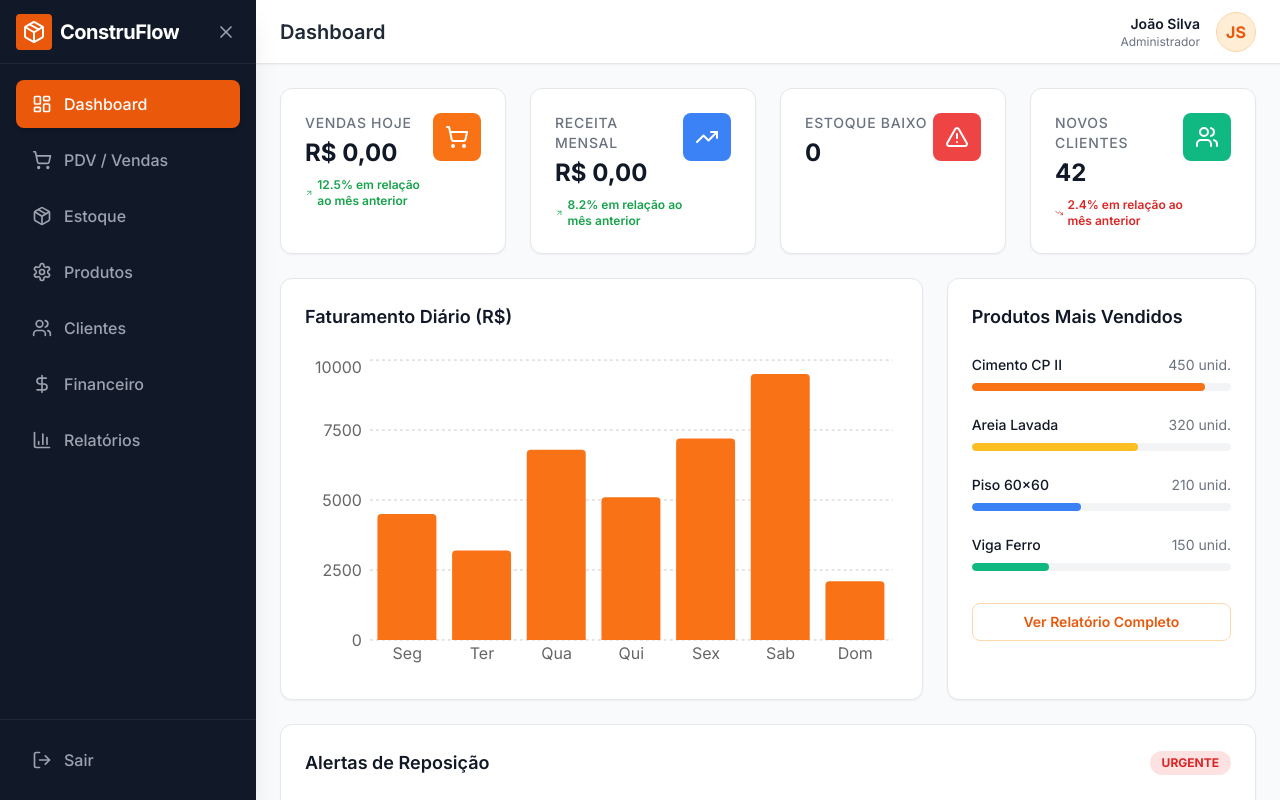
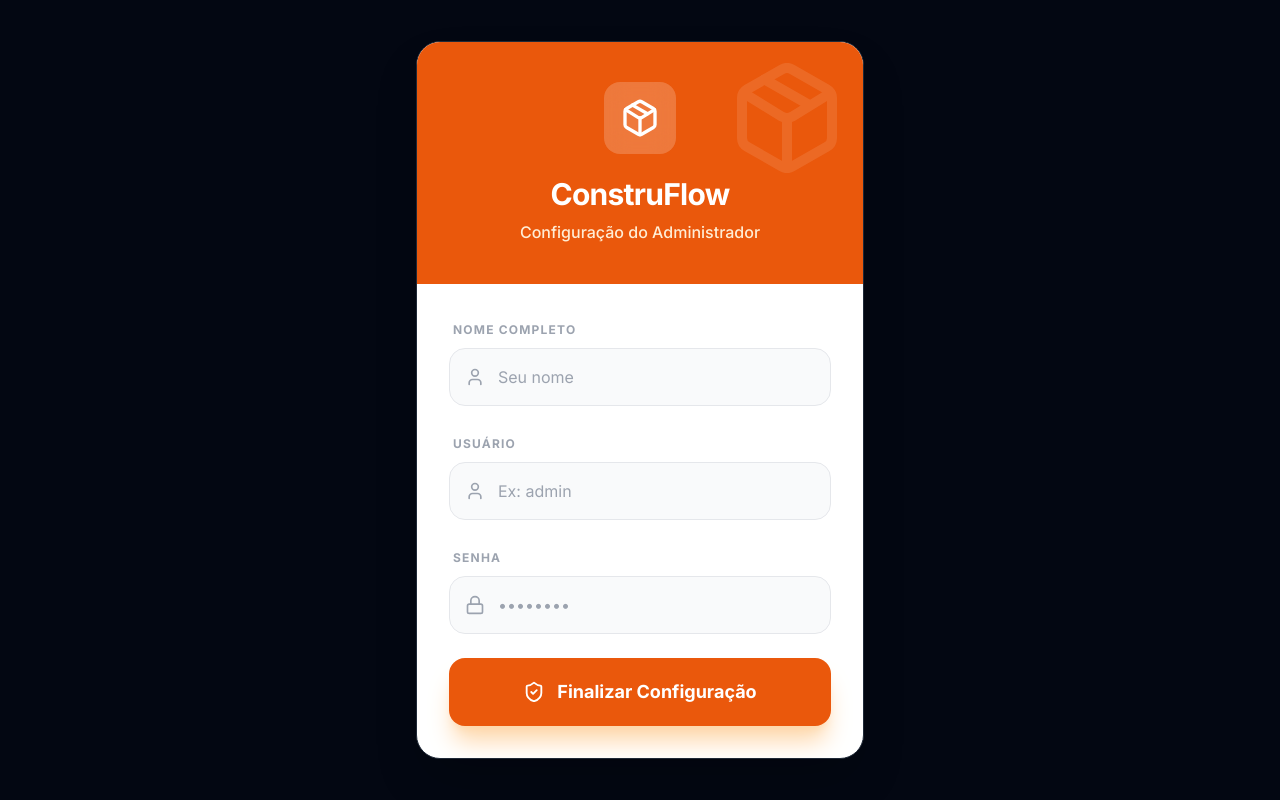
Before and after one commit to silvapalmeiras2025-web/VENDA-E-ESTOQUE-, a React (Vite) app: page / in a window 1280 px wide. Built offline with nearby package versions, Linux system fonts and the light colour scheme.

Commit message:
feat: Implement basic authentication and navigation
Introduces user authentication flow with login and registration.
Handles initial user setup and stores user data.
Refactors navigation to conditionally render based on authentication status.
Adds loading indicator for initial app load.

```diff
--- a/App.tsx
+++ b/App.tsx
@@ -1,6 +1,5 @@
-
-import React, { useState } from 'react';
-import { Routes, Route, Link, useLocation } from 'react-router-dom';
+import React, { useState, useEffect } from 'react';
+import { Routes, Route, Link, useLocation, useNavigate, Navigate } from 'react-router-dom';
 import {
   LayoutDashboard,
   ShoppingCart,
@@ -11,7 +10,10 @@ import {
   Settings,
   Menu,
   X,
-  LogOut
+  LogOut,
+  Lock,
+  User as UserIcon,
+  ShieldCheck
 } from 'lucide-react';
 
 import Dashboard from './pages/Dashboard';
@@ -21,90 +23,260 @@ import Customers from './pages/Customers';
 import ProductsPage from './pages/ProductsPage';
 import Finance from './pages/Finance';
 import Reports from './pages/Reports';
+import { User, UserProfile } from './types';
+import { getStorageData, setStorageData } from './db';
 
-const SidebarItem = ({ to, icon: Icon, label, active, collapsed }: { to: string, icon: any, label: string, active: boolean, collapsed: boolean }) => (
+const AuthScreen = ({ onLogin }: { onLogin: (user: User) => void }) => {
+  const [isFirstRun, setIsFirstRun] = useState(false);
+  const [login, setLogin] = useState('');
+  const [senha, setSenha] = useState('');
+  const [nome, setNome] = useState('');
+  const [error, setError] = useState('');
+
+  useEffect(() => {
+    const users = getStorageData<User[]>('users', []);
+    setIsFirstRun(users.length === 0);
+  }, []);
+
+  const handleAction = (e: React.FormEvent) => {
+    e.preventDefault();
+    setError('');
+
+    if (!login || !senha) {
+      setError('Informe login e senha.');
+      return;
+    }
+
+    const users = getStorageData<User[]>('users', []);
+
+    if (isFirstRun) {
+      if (!nome) {
+        setError('Informe o seu nome completo.');
+        return;
+      }
+      const newUser: User = {
+        id: Date.now().toString(),
+        nome,
+        login,
+        senha,
+        perfil: UserProfile.ADMIN,
+        ativo: true
+      };
+      setStorageData('users', [...users, newUser]);
+      onLogin(newUser);
+    } else {
+      const user = users.find(u => u.login.toLowerCase() === login.toLowerCase() && u.senha === senha);
+      if (user) {
+        if (!user.ativo) {
+          setError('Este usuário está desativado.');
+          return;
+        }
+        onLogin(user);
+      } else {
+        setError('Login ou senha incorretos.');
+      }
+    }
+  };
+
+  return (
+    <div className="min-h-screen flex items-center justify-center bg-gray-950 p-4">
+      <div className="bg-white w-full max-w-md rounded-3xl shadow-2xl overflow-hidden border border-gray-800">
+        <div className="bg-orange-600 p-10 text-white text-center relative overflow-hidden">
+          <div className="absolute top-0 right-0 p-4 opacity-10">
+            <Package size={120} />
+          </div>
+          <div className="relative z-10">
+            <div className="inline-block p-4 bg-white/20 rounded-2xl mb-4 backdrop-blur-md">
+              <Package size={40} />
+            </div>
+            <h1 className="text-3xl font-black tracking-tight">ConstruFlow</h1>
+            <p className="text-orange-100 mt-2 font-medium">
+              {isFirstRun ? 'Configuração do Administrador' : 'Gestão de Materiais de Construção'}
+            </p>
+          </div>
+        </div>
+
+        <form onSubmit={handleAction} className="p-8 space-y-6">
+          {error && (
+            <div className="bg-red-50 text-red-600 p-4 rounded-xl text-sm font-semibold border border-red-100 animate-pulse">
+              {error}
+            </div>
+          )}
+
+          {isFirstRun && (
+            <div className="space-y-2">
+              <label className="text-xs font-bold text-gray-400 uppercase tracking-widest ml-1">Nome Completo</label>
+              <div className="relative">
+                <UserIcon className="absolute left-4 top-1/2 -translate-y-1/2 text-gray-400" size={20} />
+                <input
+                  type="text"
+                  required
+                  className="w-full pl-12 pr-4 py-4 bg-gray-50 border border-gray-200 rounded-2xl outline-none focus:ring-2 focus:ring-orange-500 focus:bg-white transition-all"
+                  placeholder="Seu nome"
+                  value={nome}
+                  onChange={e => setNome(e.target.value)}
+                />
+              </div>
+            </div>
+          )}
+
+          <div className="space-y-2">
+            <label className="text-xs font-bold text-gray-400 uppercase tracking-widest ml-1">Usuário</label>
+            <div className="relative">
+              <UserIcon className="absolute left-4 top-1/2 -translate-y-1/2 text-gray-400" size={20} />
+              <input
+                type="text"
+                required
+                className="w-full pl-12 pr-4 py-4 bg-gray-50 border border-gray-200 rounded-2xl outline-none focus:ring-2 focus:ring-orange-500 focus:bg-white transition-all"
+                placeholder="Ex: admin"
+                value={login}
+                onChange={e => setLogin(e.target.value)}
+              />
+            </div>
+          </div>
+
+          <div className="space-y-2">
+            <label className="text-xs font-bold text-gray-400 uppercase tracking-widest ml-1">Senha</label>
+            <div className="relative">
+              <Lock className="absolute left-4 top-1/2 -translate-y-1/2 text-gray-400" size={20} />
+              <input
+                type="password"
+                required
+                className="w-full pl-12 pr-4 py-4 bg-gray-50 border border-gray-200 rounded-2xl outline-none focus:ring-2 focus:ring-orange-500 focus:bg-white transition-all"
+                placeholder="••••••••"
+                value={senha}
+                onChange={e => setSenha(e.target.value)}
+              />
+            </div>
+          </div>
+
+          <button
+            type="submit"
+            className="w-full bg-orange-600 hover:bg-orange-700 text-white font-bold py-5 rounded-2xl shadow-xl shadow-orange-200 transition-all flex items-center justify-center space-x-3 active:scale-95"
+          >
+            {isFirstRun ? <ShieldCheck size={22} /> : null}
+            <span className="text-lg">{isFirstRun ? 'Finalizar Configuração' : 'Acessar ERP'}</span>
+          </button>
+        </form>
+      </div>
+    </div>
+  );
+};
+
+const SidebarItem = ({ to, icon: Icon, label, active, collapsed }: any) => (
   <Link
     to={to}
-    className={`flex items-center space-x-3 px-4 py-3 rounded-lg transition-colors ${
+    className={`flex items-center space-x-3 px-4 py-3.5 rounded-xl transition-all ${
       active
-        ? 'bg-orange-600 text-white shadow-md'
+        ? 'bg-orange-600 text-white shadow-lg shadow-orange-900/20'
         : 'text-gray-400 hover:bg-gray-800 hover:text-white'
     }`}
   >
-    <Icon size={20} />
-    {!collapsed && <span className="font-medium whitespace-nowrap">{label}</span>}
+    <Icon size={22} />
+    {!collapsed && <span className="font-semibold whitespace-nowrap">{label}</span>}
   </Link>
 );
 
 const App: React.FC = () => {
+  const [currentUser, setCurrentUser] = useState<User | null>(null);
   const [isSidebarOpen, setIsSidebarOpen] = useState(true);
+  const [isReady, setIsReady] = useState(false);
   const location = useLocation();
+  const navigate = useNavigate();
+
+  useEffect(() => {
+    const saved = sessionStorage.getItem('cf_session');
+    if (saved) {
+      try {
+        setCurrentUser(JSON.parse(saved));
+      } catch (e) {
+        sessionStorage.removeItem('cf_session');
+      }
+    }
+    setIsReady(true);
+  }, []);
+
+  const handleLogin = (user: User) => {
+    setCurrentUser(user);
+    sessionStorage.setItem('cf_session', JSON.stringify(user));
+    navigate('/');
+  };
+
+  const handleLogout = () => {
+    setCurrentUser(null);
+    sessionStorage.removeItem('cf_session');
+    navigate('/');
+  };
+
+  if (!isReady) return null;
+
+  if (!currentUser) {
+    return <AuthScreen onLogin={handleLogin} />;
+  }
 
   return (
-    <div className="flex h-screen bg-gray-100 overflow-hidden">
-      {/* Sidebar */}
-      <aside
-        className={`${
-          isSidebarOpen ? 'w-64' : 'w-20'
-        } bg-gray-900 transition-all duration-300 flex flex-col z-50 shadow-xl`}
-      >
-        <div className="p-4 flex items-center justify-between border-b border-gray-800 h-16 shrink-0">
-          <div className={`flex items-center space-x-2 overflow-hidden ${!isSidebarOpen && 'hidden'}`}>
-            <div className="bg-orange-600 p-1.5 rounded">
+    <div className="flex h-screen bg-gray-100 overflow-hidden font-sans">
+      <aside className={`${isSidebarOpen ? 'w-72' : 'w-24'} bg-gray-950 transition-all duration-500 ease-in-out flex flex-col z-50 shadow-2xl border-r border-white/5`}>
+        <div className="p-6 flex items-center justify-between h-20 shrink-0">
+          <div className={`flex items-center space-x-3 overflow-hidden transition-opacity duration-300 ${!isSidebarOpen && 'opacity-0'}`}>
+            <div className="bg-orange-600 p-2 rounded-xl shadow-inner">
               <Package className="text-white" size={24} />
             </div>
-            <span className="text-white font-bold text-xl truncate tracking-tight">ConstruFlow</span>
+            <span className="text-white font-black text-2xl tracking-tighter">ConstruFlow</span>
           </div>
           <button
             onClick={() => setIsSidebarOpen(!isSidebarOpen)}
-            className="text-gray-400 hover:text-white p-1 rounded-md hover:bg-gray-800"
+            className="text-gray-500 hover:text-white p-2 rounded-xl hover:bg-gray-800 transition-colors"
           >
             {isSidebarOpen ? <X size={20} /> : <Menu size={20} />}
           </button>
         </div>
 
         <nav className="flex-1 p-4 space-y-2 overflow-y-auto scrollbar-hide">
-          <SidebarItem to="/" icon={LayoutDashboard} label="Dashboard" active={location.pathname === '/'} collapsed={!isSidebarOpen} />
-          <SidebarItem to="/pos" icon={ShoppingCart} label="PDV / Vendas" active={location.pathname === '/pos'} collapsed={!isSidebarOpen} />
+          <SidebarItem to="/" icon={LayoutDashboard} label="Visão Geral" active={location.pathname === '/'} collapsed={!isSidebarOpen} />
+          <SidebarItem to="/pos" icon={ShoppingCart} label="Caixa / PDV" active={location.pathname === '/pos'} collapsed={!isSidebarOpen} />
           <SidebarItem to="/inventory" icon={Package} label="Estoque" active={location.pathname === '/inventory'} collapsed={!isSidebarOpen} />
-          <SidebarItem to="/products" icon={Settings} label="Produtos" active={location.pathname === '/products'} collapsed={!isSidebarOpen} />
+          <SidebarItem to="/products" icon={Settings} label="Config. Produtos" active={location.pathname === '/products'} collapsed={!isSidebarOpen} />
           <SidebarItem to="/customers" icon={Users} label="Clientes" active={location.pathname === '/customers'} collapsed={!isSidebarOpen} />
-          <SidebarItem to="/finance" icon={DollarSign} label="Financeiro" active={location.pathname === '/finance'} collapsed={!isSidebarOpen} />
+          <SidebarItem to="/finance" icon={DollarSign} label="Fluxo Financeiro" active={location.pathname === '/finance'} collapsed={!isSidebarOpen} />
           <SidebarItem to="/reports" icon={BarChart3} label="Relatórios" active={location.pathname === '/reports'} collapsed={!isSidebarOpen} />
         </nav>
 
-        <div className="p-4 border-t border-gray-800 shrink-0">
-          <button className="flex items-center space-x-3 text-gray-400 hover:text-red-500 w-full px-4 py-3 transition-colors">
-            <LogOut size={20} />
-            {isSidebarOpen && <span className="font-medium whitespace-nowrap">Sair</span>}
+        <div className="p-4 border-t border-white/5 bg-black/20">
+          <button
+            onClick={handleLogout}
+            className="flex items-center space-x-3 text-gray-500 hover:text-red-400 w-full px-4 py-4 rounded-xl transition-all hover:bg-red-400/10"
+          >
+            <LogOut size={22} />
+            {isSidebarOpen && <span className="font-bold">Encerrar Sessão</span>}
           </button>
         </div>
       </aside>
 
-      {/* Main Content */}
-      <main className="flex-1 flex flex-col min-w-0 overflow-hidden relative">
-        <header className="h-16 bg-white border-b border-gray-200 flex items-center justify-between px-6 shrink-0 shadow-sm z-10">
-          <h1 className="text-xl font-semibold text-gray-800 truncate pr-4">
-            {location.pathname === '/' ? 'Dashboard' :
+      <main className="flex-1 flex flex-col min-w-0 overflow-hidden">
+        <header className="h-20 bg-white/80 backdrop-blur-md border-b border-gray-200 flex items-center justify-between px-8 shrink-0 z-40">
+          <h1 className="text-2xl font-black text-gray-900 tracking-tight">
+            {location.pathname === '/' ? 'Dashboard Analítico' :
              location.pathname === '/pos' ? 'Ponto de Venda' :
-             location.pathname === '/inventory' ? 'Controle de Estoque' :
-             location.pathname === '/customers' ? 'Cadastro de Clientes' :
-             location.pathname === '/products' ? 'Gerenciamento de Produtos' :
-             location.pathname === '/finance' ? 'Gestão Financeira' :
+             location.pathname === '/inventory' ? 'Controle de Materiais' :
+             location.pathname === '/customers' ? 'Base de Clientes' :
+             location.pathname === '/products' ? 'Catálogo Técnico' :
+             location.pathname === '/finance' ? 'Gestão de Caixa' :
              'Relatórios Operacionais'}
           </h1>
-          <div className="flex items-center space-x-4 shrink-0">
-             <div className="hidden sm:flex flex-col items-end">
-               <span className="text-sm font-semibold">João Silva</span>
-               <span className="text-xs text-gray-500">Administrador</span>
+          <div className="flex items-center space-x-5">
+             <div className="text-right hidden sm:block">
+               <p className="text-sm font-bold text-gray-900 leading-none">{currentUser.nome}</p>
+               <p className="text-[10px] text-orange-600 font-black uppercase tracking-widest mt-1">{currentUser.perfil}</p>
              </div>
-             <div className="w-10 h-10 rounded-full bg-orange-100 flex items-center justify-center text-orange-600 font-bold border border-orange-200">
-               JS
+             <div className="w-12 h-12 rounded-2xl bg-orange-600 flex items-center justify-center text-white font-black text-lg shadow-lg shadow-orange-600/30">
+               {currentUser.nome.substring(0, 1).toUpperCase()}
              </div>
           </div>
         </header>
 
-        <div className="flex-1 overflow-y-auto p-4 md:p-6 bg-gray-50">
+        <div className="flex-1 overflow-y-auto p-6 md:p-10 bg-gray-50/50">
+          <div className="max-w-7xl mx-auto">
             <Routes>
               <Route path="/" element={<Dashboard />} />
               <Route path="/pos" element={<POS />} />
@@ -113,7 +285,9 @@ const App: React.FC = () => {
               <Route path="/products" element={<ProductsPage />} />
               <Route path="/finance" element={<Finance />} />
               <Route path="/reports" element={<Reports />} />
+              <Route path="*" element={<Navigate to="/" replace />} />
             </Routes>
+          </div>
         </div>
       </main>
     </div>
--- a/types.ts
+++ b/types.ts
@@ -31,6 +31,7 @@ export interface User {
   id: string;
   nome: string;
   login: string;
+  senha?: string; // Adicionado para autenticação
   perfil: UserProfile;
   ativo: boolean;
 }
@@ -99,5 +100,5 @@ export interface FinanceRecord {
   data: string;
   descricao: string;
   status: 'pago' | 'pendente';
-  referencia_id?: string; // ID da venda ou compra
+  referencia_id?: string;
 }
```
Also changed, not shown: index.html (+27 -22 lines), index.tsx (+3 -6 lines). Lines whose indentation alone changed are shown as unchanged.
